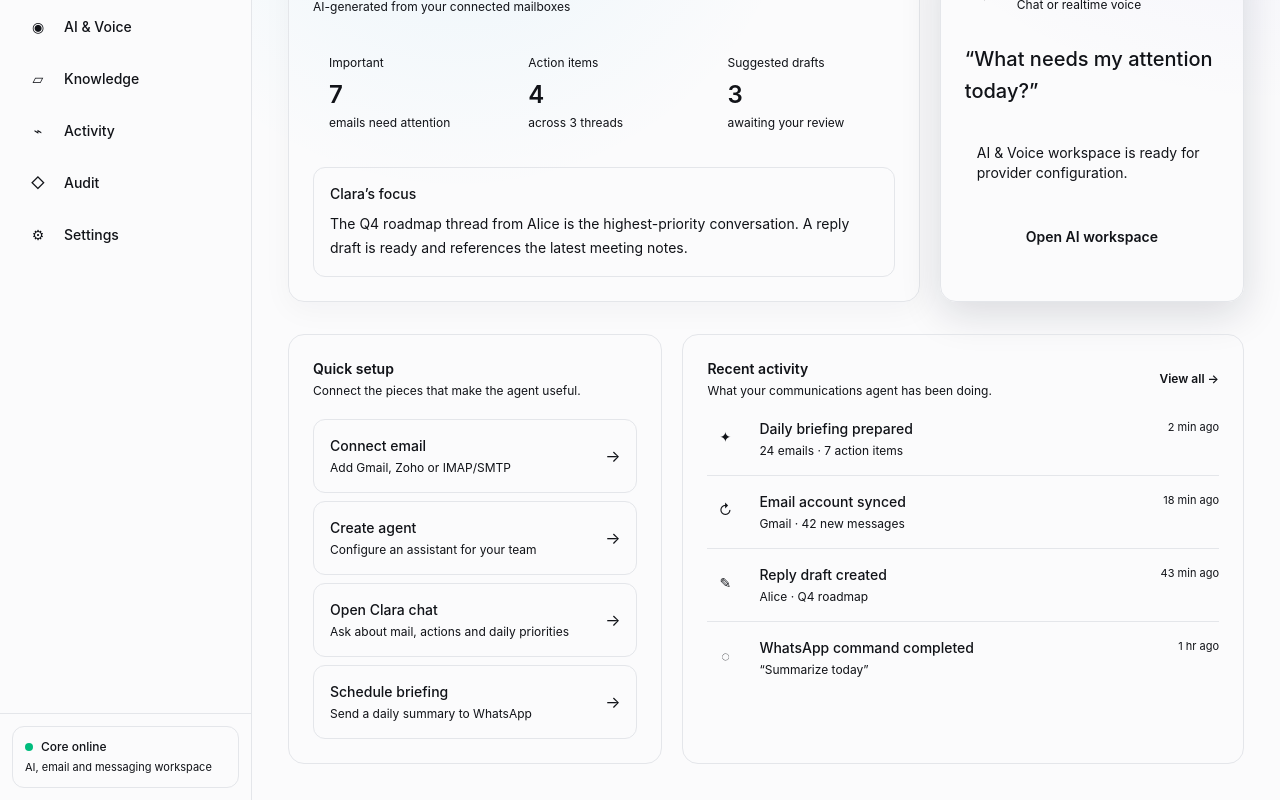
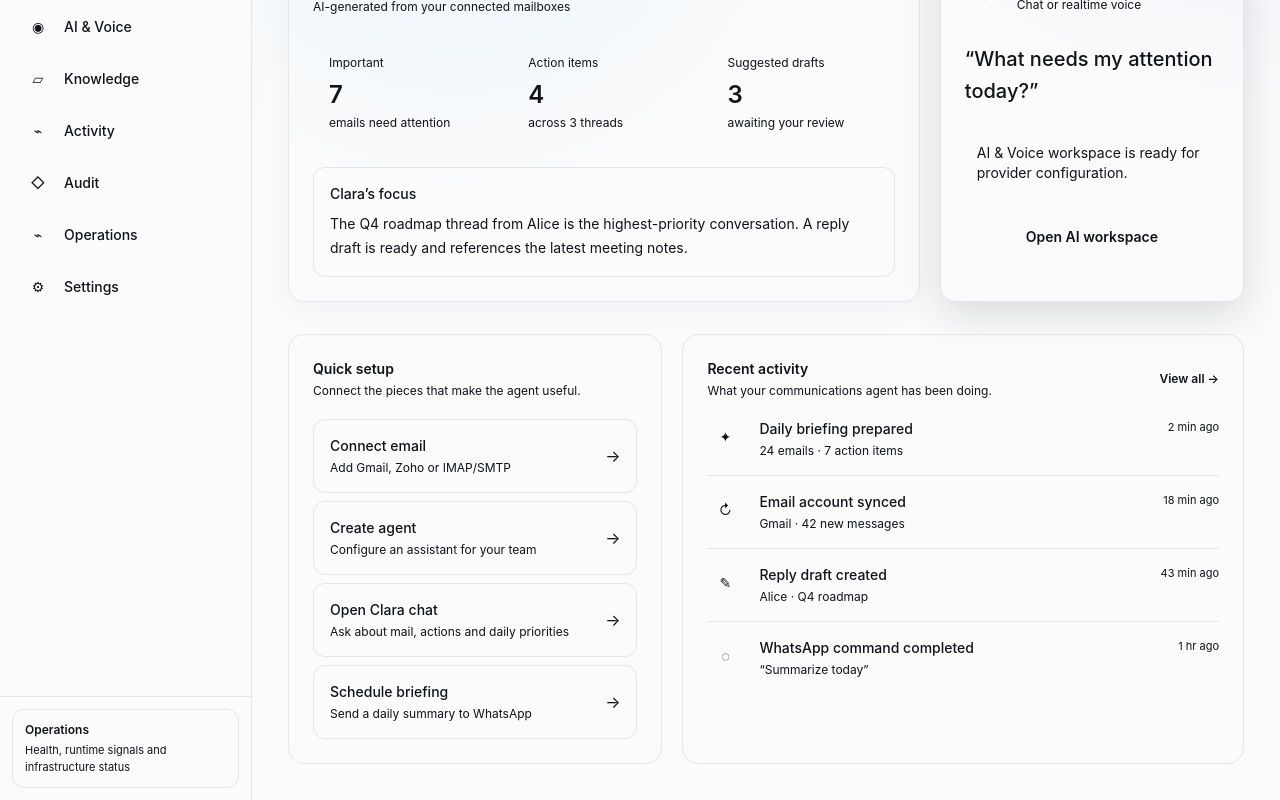
Before and after one commit to Rilan-Dev/ai-comms-agent, a Next.js app in the folder apps/web/: page / in a window 1280 px wide. Shown: the part 472-1272 px from the top of the page. Built offline with nearby package versions, Linux system fonts and the light colour scheme.

Commit message:
feat: add operations navigation and remove fake online indicator

```diff
--- a/apps/web/src/components/sidebar.tsx
+++ b/apps/web/src/components/sidebar.tsx
@@ -16,6 +16,7 @@ const NAV_ITEMS = [
   { label: "Knowledge", href: "/knowledge", icon: "▱" },
   { label: "Activity", href: "/activity", icon: "⌁" },
   { label: "Audit", href: "/audit", icon: "◇" },
+  { label: "Operations", href: "/operations", icon: "⌁" },
   { label: "Settings", href: "/settings", icon: "⚙" },
 ] as const;
 
@@ -44,12 +45,7 @@ export function Sidebar() {
           })}
         </ul>
       </nav>
-      <div className="border-t p-3">
-        <div className="rounded-xl border bg-muted/40 p-3">
-          <div className="flex items-center gap-2"><span className="h-2 w-2 rounded-full bg-emerald-500"/><span className="text-xs font-medium">Core online</span></div>
-          <p className="mt-1 text-[11px] text-muted-foreground">AI, email and messaging workspace</p>
-        </div>
-      </div>
+      <div className="border-t p-3"><a href="/operations" className="block rounded-xl border bg-muted/40 p-3 transition hover:bg-muted"><p className="text-xs font-semibold">Operations</p><p className="mt-1 text-[11px] text-muted-foreground">Health, runtime signals and infrastructure status</p></a></div>
     </aside>
   );
 }
```
